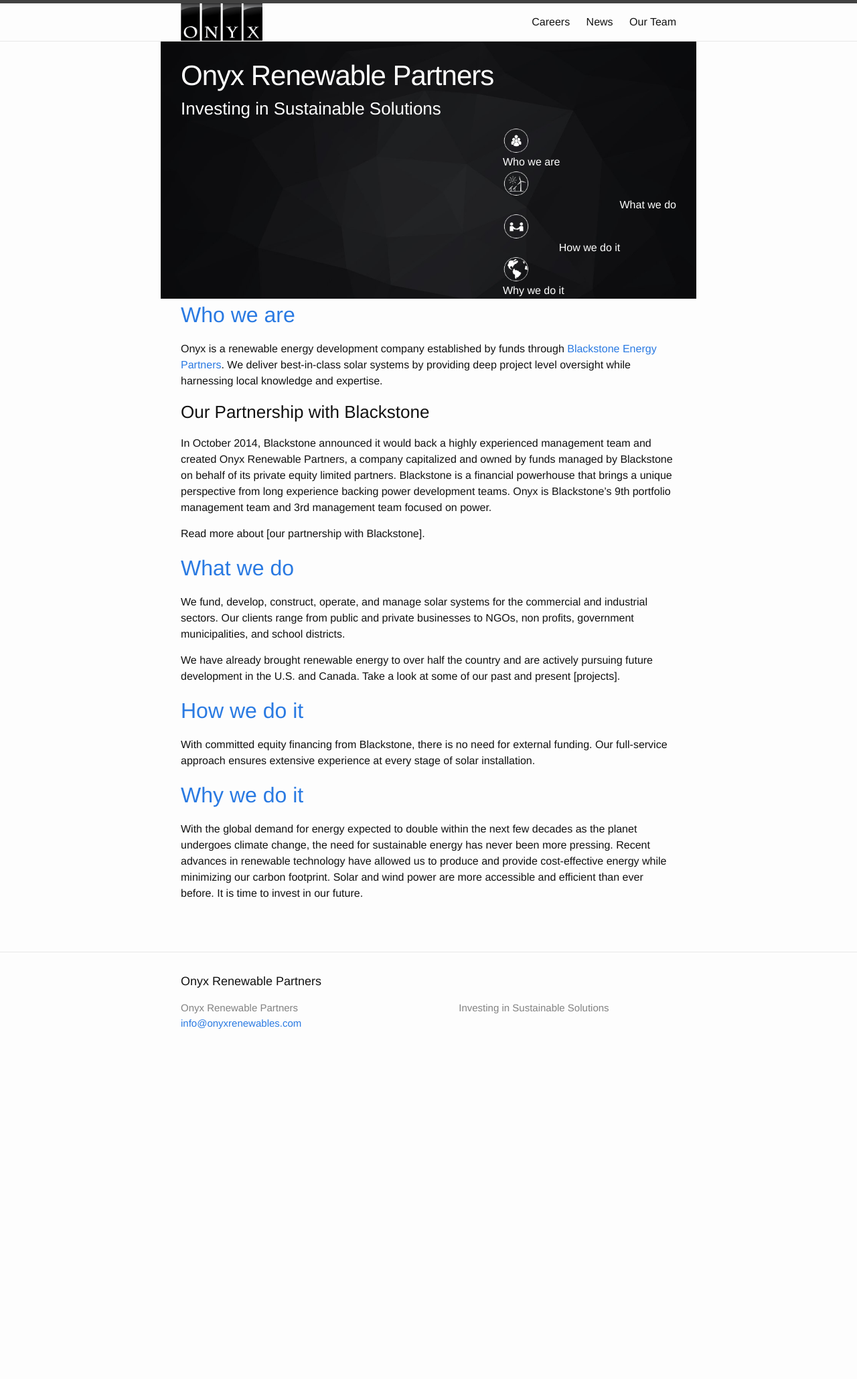
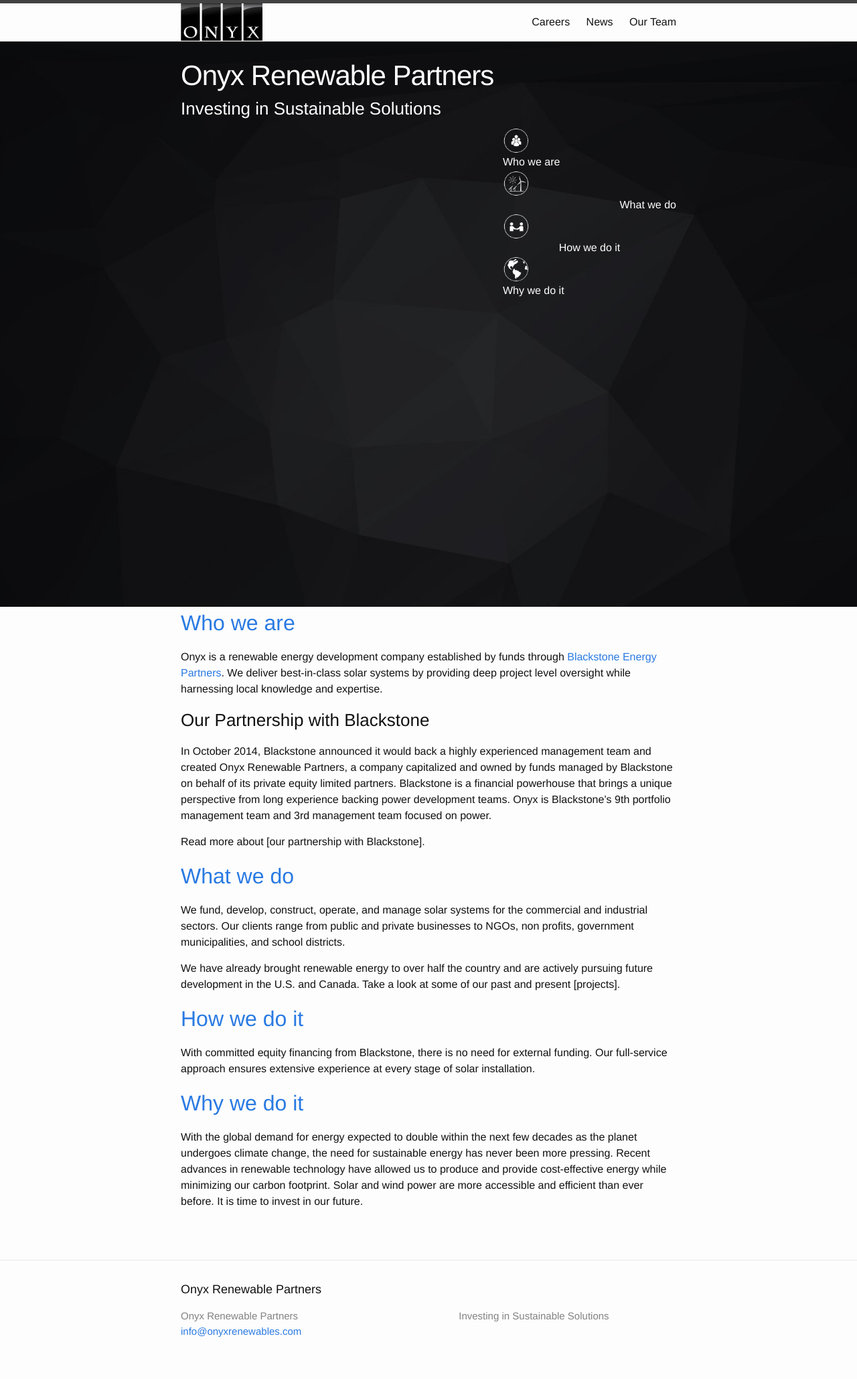
Before and after one commit to bdeixler/onyx, a Jekyll site: the page built from index.html, in a window 1280 px wide. Shown: the whole page at 67% size. Built offline with Jekyll 4.4.1, drawn with Linux system fonts in a browser that asks for light colours; before the commit the page ends 1599 px from its top, so only the background shows below that.

Commit message:
imperfect solution to the splash image/div. calculated how far the margins should extend to fill the screen, but when the viewport size is less than the -width, this makes the margin positive and causes problems. can either do a media-query or make the image an absolutely positioned background div. will probably need to do a media-query for splash sizes anyway, so should try that first.

```diff
--- a/_sass/_base.scss
+++ b/_sass/_base.scss
@@ -23,6 +23,7 @@
     -o-font-feature-settings: "kern" 1;
     font-feature-settings: "kern" 1;
     font-kerning: normal;
+    overflow-x: hidden;
 }
 
 
--- a/_sass/_layout.scss
+++ b/_sass/_layout.scss
@@ -211,8 +211,9 @@
 
 #splash {
     width: 100%;
-    margin: (-$spacing-unit) (-$spacing-unit) 0;
-    padding: $spacing-unit $spacing-unit 0;
+    height: calc(100vh - 56px - #{$spacing-unit}); // could also omit spacing unit here and in margins; make div relative and move it up by one spacing unit. or remove spacing unit from margin of header (if thats where it exists)
+    margin: (-$spacing-unit) calc((100vw - (#{$content-width} - (2 * #{$spacing-unit}))) / -2) 0; //when the screen size gets to be less than $content-width, margin becoms positive,
+    padding: $spacing-unit calc((100vw - (#{$content-width} - (2 * #{$spacing-unit}))) / 2) 0;    //and the padding negative, causes problems
     overflow: hidden;
     background-image: $splash-image;
     background-position: center center;
@@ -221,6 +222,11 @@
     -webkit-background-size: cover;
     -moz-background-size: cover;
     -o-background-size: cover;
+
+    @include media-query($on-laptop) {
+        margin: (-$spacing-unit) calc((100vw - (#{$content-width} - #{$spacing-unit})) / -2) 0;
+        padding: $spacing-unit calc((100vw - (#{$content-width} - #{$spacing-unit})) / 2) 0;
+    }
 }
 
 .site-title {
--- a/css/main.scss
+++ b/css/main.scss
@@ -18,7 +18,7 @@
 $background-color: #fdfdfd;
 $brand-color:      #2a7ae2;
 
-$splash-image: url({{ site.baseurl | append: '/images/backgrounds/vector-black.jpeg' }});
+$splash-image:     url({{ site.baseurl | append: '/images/backgrounds/vector-black.jpeg' }});
 
 $grey-color:       #828282;
 $grey-color-light: lighten($grey-color, 40%);
@@ -29,8 +29,6 @@
 
 $on-palm:          600px;
 $on-laptop:        800px;
-
-
 
 // Use media queries like this:
 // @include media-query($on-palm) {
```
